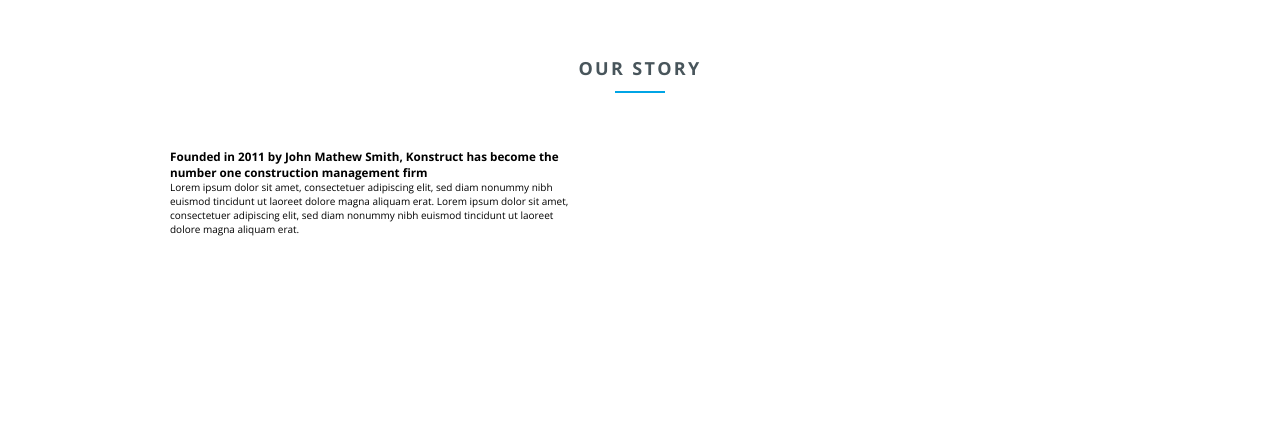
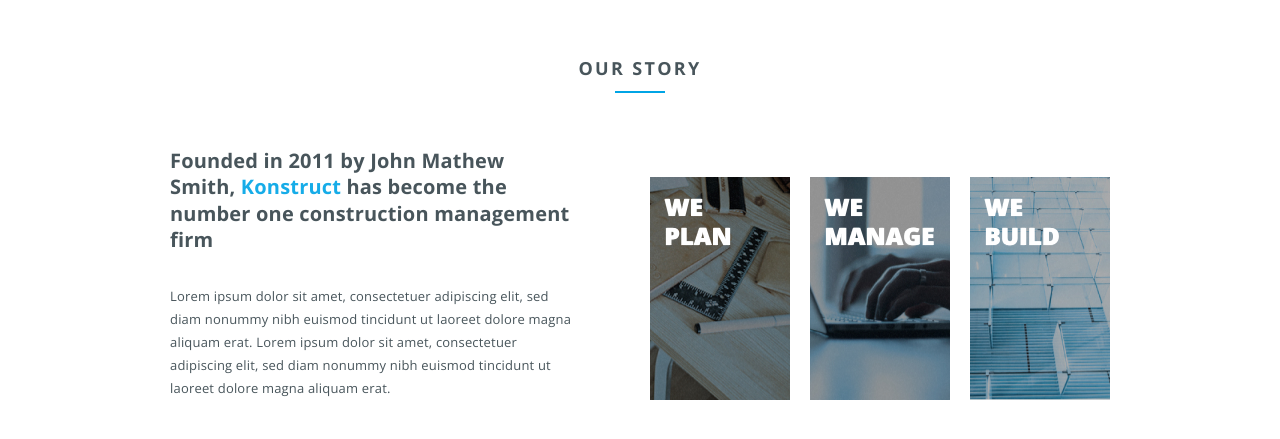
Before and after one commit to TanyaSeagull/Konstruct, a website: page index.html in a window 1280 px wide. Shown: the part 873-1312 px from the top of the page. Before the commit the page ends 1242 px from the top, so only its background shows below. Drawn offline with nearby package versions, Linux system fonts and the light colour scheme.

Commit message:
Section About p.3

```diff
--- a/index.html
+++ b/index.html
@@ -44,13 +44,13 @@
                     <div class="line about__line"></div>
                     <div class="about__flex">
                         <div class="about__left">
-                            <h3 class="about__h3-text">Founded in 2011 by John Mathew Smith, <span class="h3__about-color">Konstruct</span> has become the number one construction management firm</h3>
+                            <h3 class="about__h3-text">Founded in 2011 by John Mathew Smith, <span class="about__h3-color">Konstruct</span> has become the number one construction management firm</h3>
                             <p class="about__p-text">Lorem ipsum dolor sit amet, consectetuer adipiscing elit, sed diam nonummy nibh euismod tincidunt ut laoreet dolore magna aliquam erat. Lorem ipsum dolor sit amet, consectetuer adipiscing elit, sed diam nonummy nibh euismod tincidunt ut laoreet dolore magna aliquam erat.</p>
                         </div>
                         <div class="about__right">
-                            <h4 class="h4 right__h4-1">We<br>plan</h4>
-                            <h4 class="h4 right__h4-2">We<br>manage</h4>
-                            <h4 class="h4 right__h4-3">We<br>build</h4>
+                            <h4 class="h4 about__h4-1">We<br>plan</h4>
+                            <h4 class="h4 about__h4-2">We<br>manage</h4>
+                            <h4 class="h4 about__h4-3">We<br>build</h4>
                         </div>
                     </div>
                 </div>
--- a/sass/_about.scss
+++ b/sass/_about.scss
@@ -1,6 +1,7 @@
 .about {
     margin: 0 auto;
     max-width: 1440px;
+    max-height: 341.75px;
 
     &__story {
         margin: 59px auto 119px;
@@ -23,6 +24,7 @@
     &__flex {
         display: flex;
         justify-content: space-between;
+
     }
 
     &__left {
@@ -35,10 +37,40 @@
         gap: 20px;
         padding-top: 29px;
 
-        &__h4 {
-            font-size: 24px;
+    }
 
-        }
+    &__h3-text {
+        padding-bottom: 31px;
+        font-size: 20px;
+        line-height: 26.44px;
+        letter-spacing: 0.187px;
+        color: #48555B;
+    }
+
+    &__h3-color {
+        color: #16ACE8;
+    }
+
+    &__h4-1 {
+        background-image: url(../img/h4-1.jpg);
+        background-repeat: no-repeat;
+    }
+
+    &__h4-2 {
+        background-image: url(../img/h4-2.jpg);
+        background-repeat: no-repeat;
+    }
+
+    &__h4-3 {
+        background-image: url(../img/h4-3.jpg);
+        background-repeat: no-repeat;
+    }
+
+    &__p-text {
+        font-size: 13px;
+        line-height: 23px;
+        letter-spacing: 0.1875PX;
+        color: #48555B;
     }
 }
 
@@ -49,7 +81,7 @@
 }
 
 .h4 {
-    color:#FFFFFF;
+    color: #FFFFFF;
     font-size: 24px;
     line-height: 29px;
     letter-spacing: 0.1875px;
```
Also changed, not shown: css/style.comp.css, css/style.css, img/h4-1.jpg (added), img/h4-2.jpg (added), img/h4-3.jpg (added).
